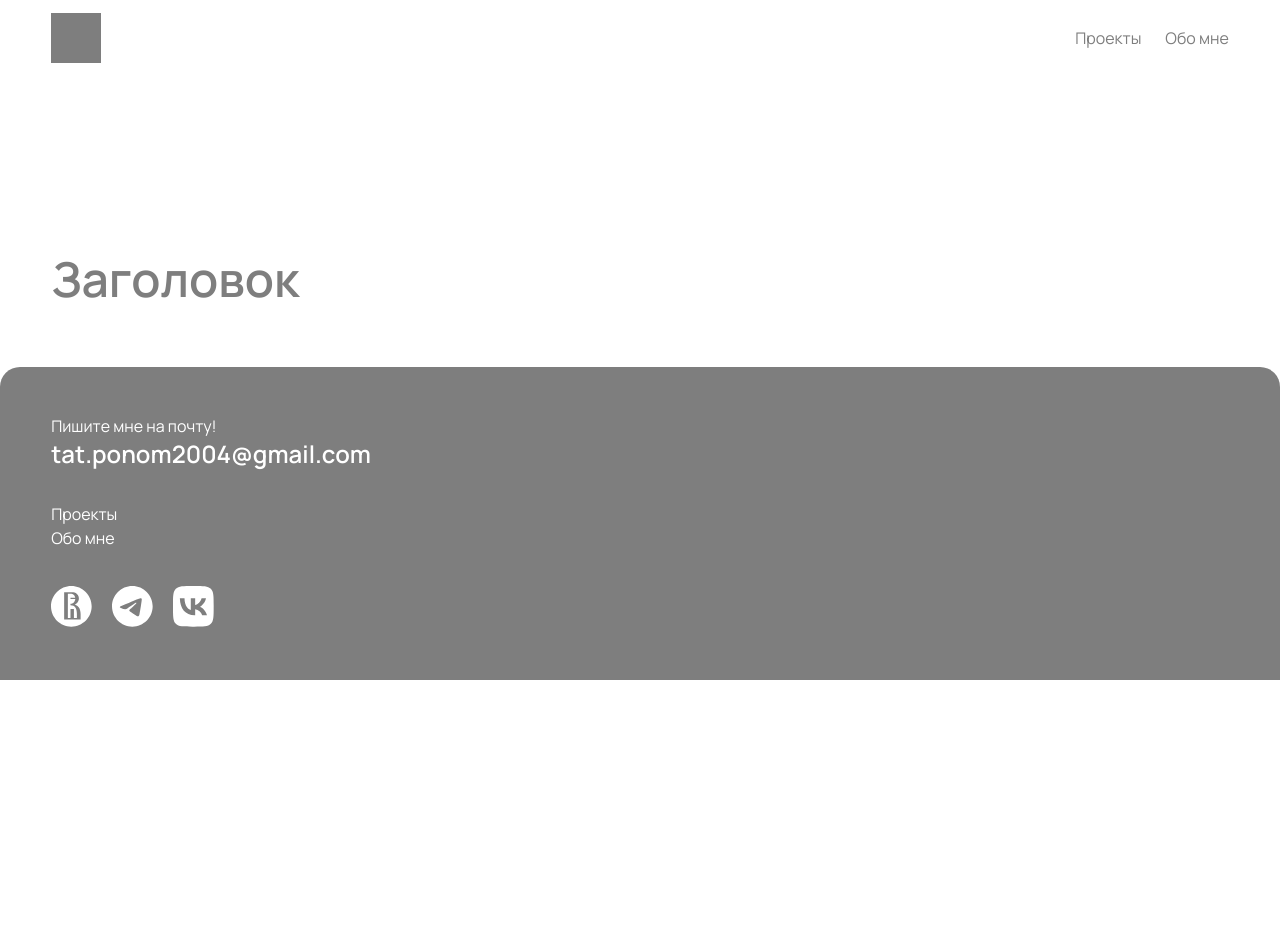
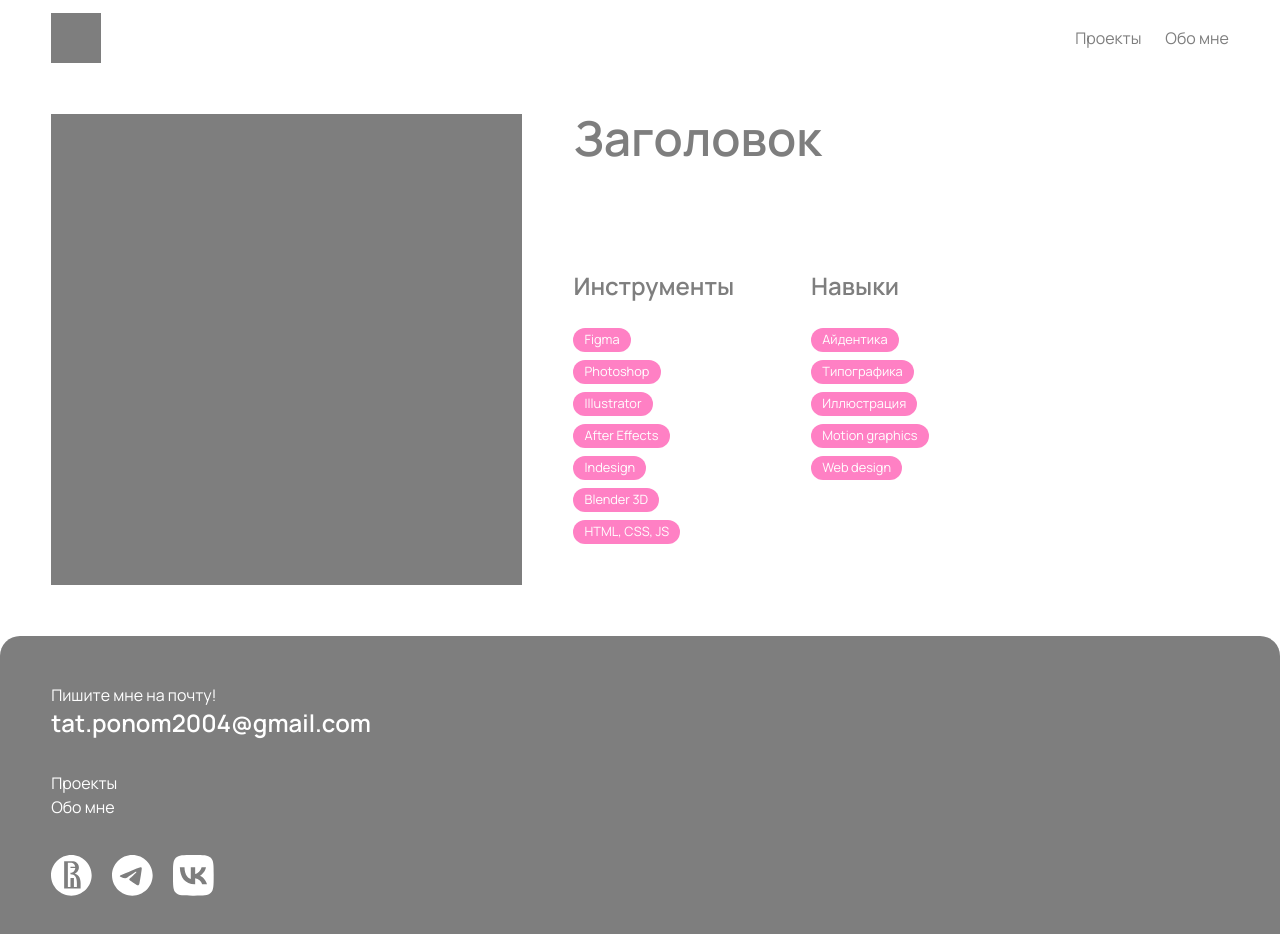
Before and after one commit to tanyaponomaryova/Portfolio, a plain HTML site: page about-me.html in a window 1280 px wide. Before the commit the page ends 800 px from the top, so only its background shows below. Drawn offline with nearby package versions, Linux system fonts and the light colour scheme.

Commit message:
about me page

```diff
--- a/about-me.html
+++ b/about-me.html
@@ -18,9 +18,36 @@
   <body>
     <div id="nav-placeholder"></div>
 
-    <section>
-      <h2>Заголовок</h2>
-      <img id="portrait" src="" alt="" />
+    <section id="about-me-section">
+      <div id="portrait"></div>
+      <div id="about-me-text">
+        <h2>Заголовок</h2>
+        <p></p>
+        <!-- <h2>Заголовок</h2> -->
+        <div class="two-columns">
+          <div>
+            <h3>Инструменты</h3>
+            <div class="tags-container">
+              <span>Figma</span>
+              <span>Photoshop</span>
+              <span>Illustrator</span>
+              <span>After Effects</span>
+              <span>Indesign</span>
+              <span>Blender 3D</span>
+              <span>HTML, CSS, JS</span>
+            </div>
+          </div>
+
+          <div>
+            <h3>Навыки</h3>
+            <div class="tags-container">
+              <span>Айдентика</span><span>Типографика</span
+              ><span>Иллюстрация</span><span>Motion graphics</span
+              ><span>Web design</span>
+            </div>
+          </div>
+        </div>
+      </div>
     </section>
 
     <div id="footer-placeholder"></div>
--- a/stylesheets/adaptive.css
+++ b/stylesheets/adaptive.css
@@ -14,4 +14,16 @@
   #big-gallery-wrap .project-card {
     width: 92vw;
   }
+
+  #portrait {
+    width: 100%;
+  }
+
+  #about-me-section {
+    flex-direction: column;
+  }
+
+  .two-columns {
+    flex-direction: column;
+  }
 }
--- a/stylesheets/layout.css
+++ b/stylesheets/layout.css
@@ -517,6 +517,40 @@ footer a {
 
 /* #endregion */
 
+/* #region ОБО МНЕ */
+#about-me-section {
+  margin-block: 4vw;
+  display: flex;
+}
+
+#portrait {
+  width: 40%;
+  aspect-ratio: 1/1;
+  background-color: var(--text);
+}
+
+#about-me-section h2 {
+  margin-top: 0;
+}
+
+#about-me-text {
+  /* width: 50%; */
+  margin-left: 4vw;
+}
+
+#about-me-text,
+#about-me-section .tags-container {
+  display: flex;
+  flex-direction: column;
+}
+
+.two-columns {
+  display: flex;
+  gap: 6vw;
+  justify-content: space-between;
+}
+/* #endregion */
+
 /* #region АНИМАЦИЯ ПОЯВЛЕНИЯ */
 .fade-in {
   opacity: 0;
```
Also changed, not shown: projects.html (+0 -1 lines).
